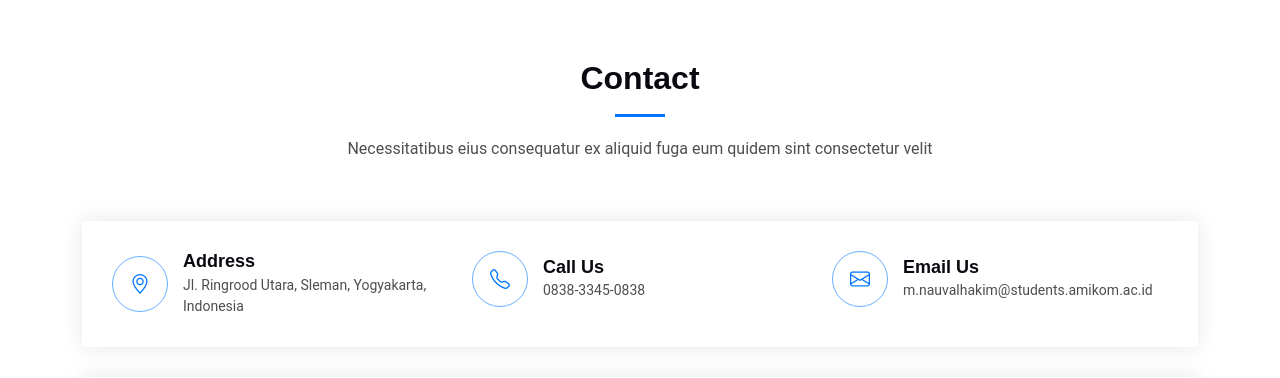
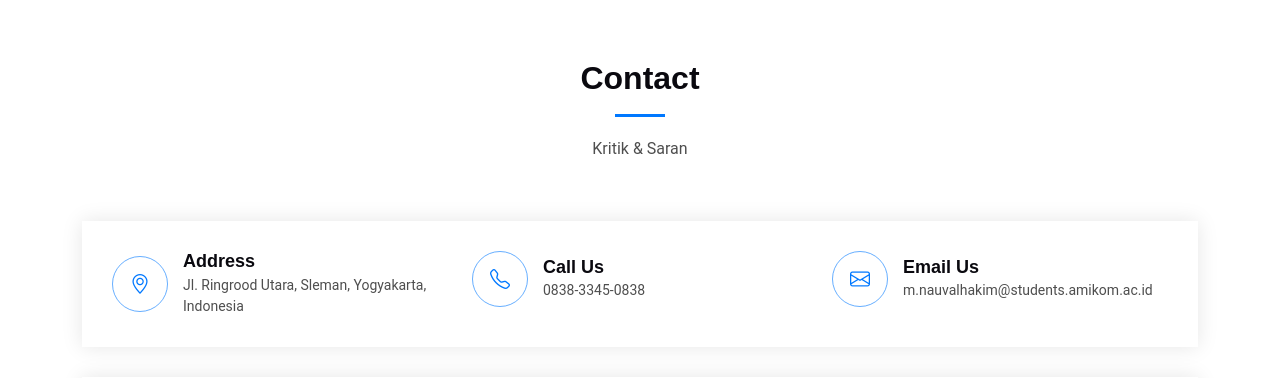
Before and after one commit to ZyxxBoy/Responsi_0897, a Python web app: template templates/index.html in a window 1280 px wide. Shown: the part 2814-3192 px from the top of the page. Run offline with Jinja, Linux system fonts and the light colour scheme; the template is opened without the code that fills it, so the values that code supplies are empty; some libraries are stand-ins or nearby versions.

Commit message:
index.html

```diff
--- a/templates/index.html
+++ b/templates/index.html
@@ -154,7 +154,7 @@
               <ul>
                 <li>Yogyakarta, Indonesia</li>
                 <li>083833450838</li>
-                <li>Muhamad Nauval Hakim@students.amikom.ac.id</li>
+                <li>m.nauvalhakim@students.amikom.ac.id</li>
               </ul>
             </div>
 
@@ -251,7 +251,7 @@
 
       <div class="container section-title" data-aos="fade-up">
         <h2>Contact</h2>
-        <p>Necessitatibus eius consequatur ex aliquid fuga eum quidem sint consectetur velit</p>
+        <p>Kritik & Saran</p>
       </div>
 
       <div class="container" data-aos="fade-up" data-aos-delay="100">
```
